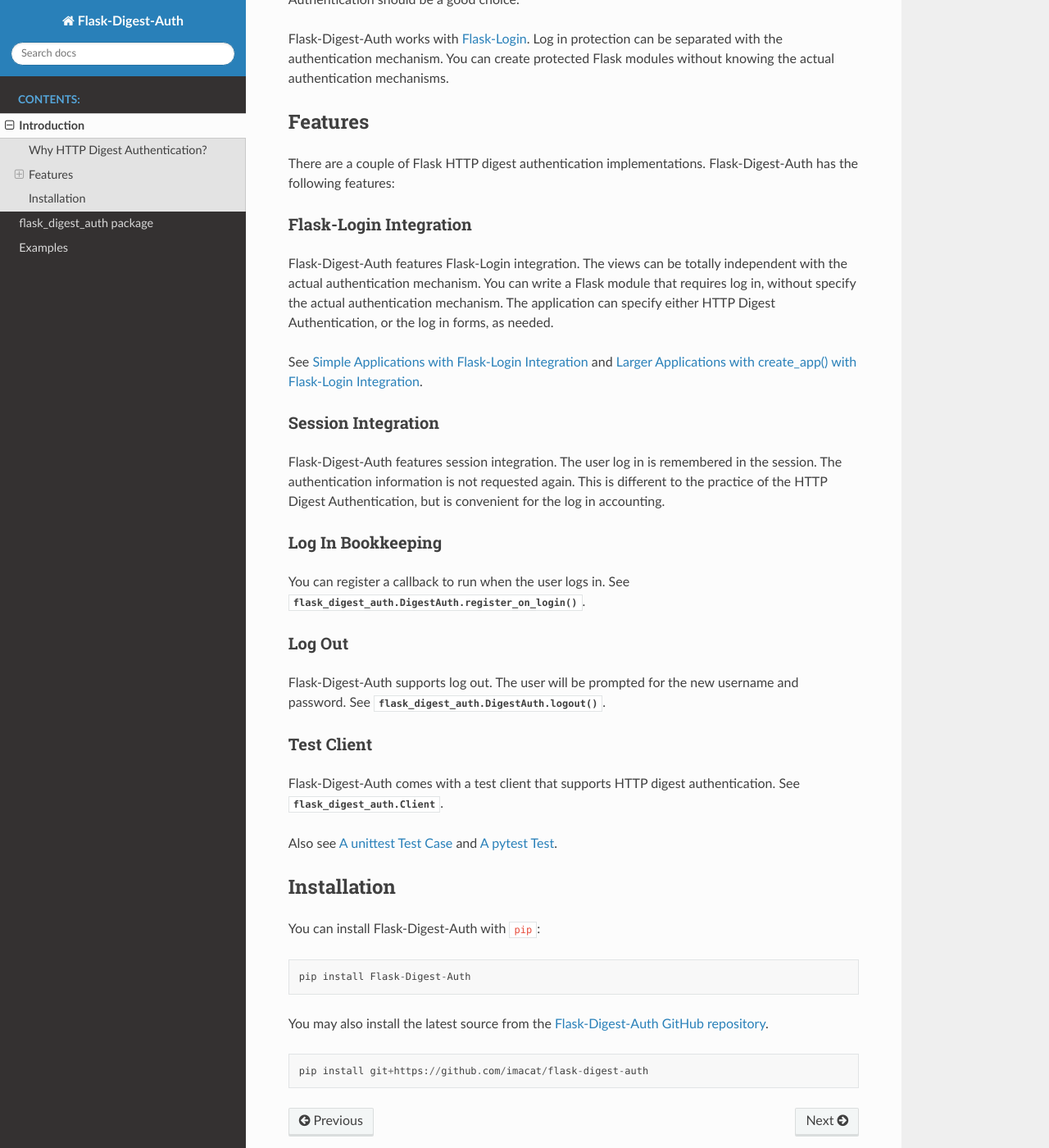
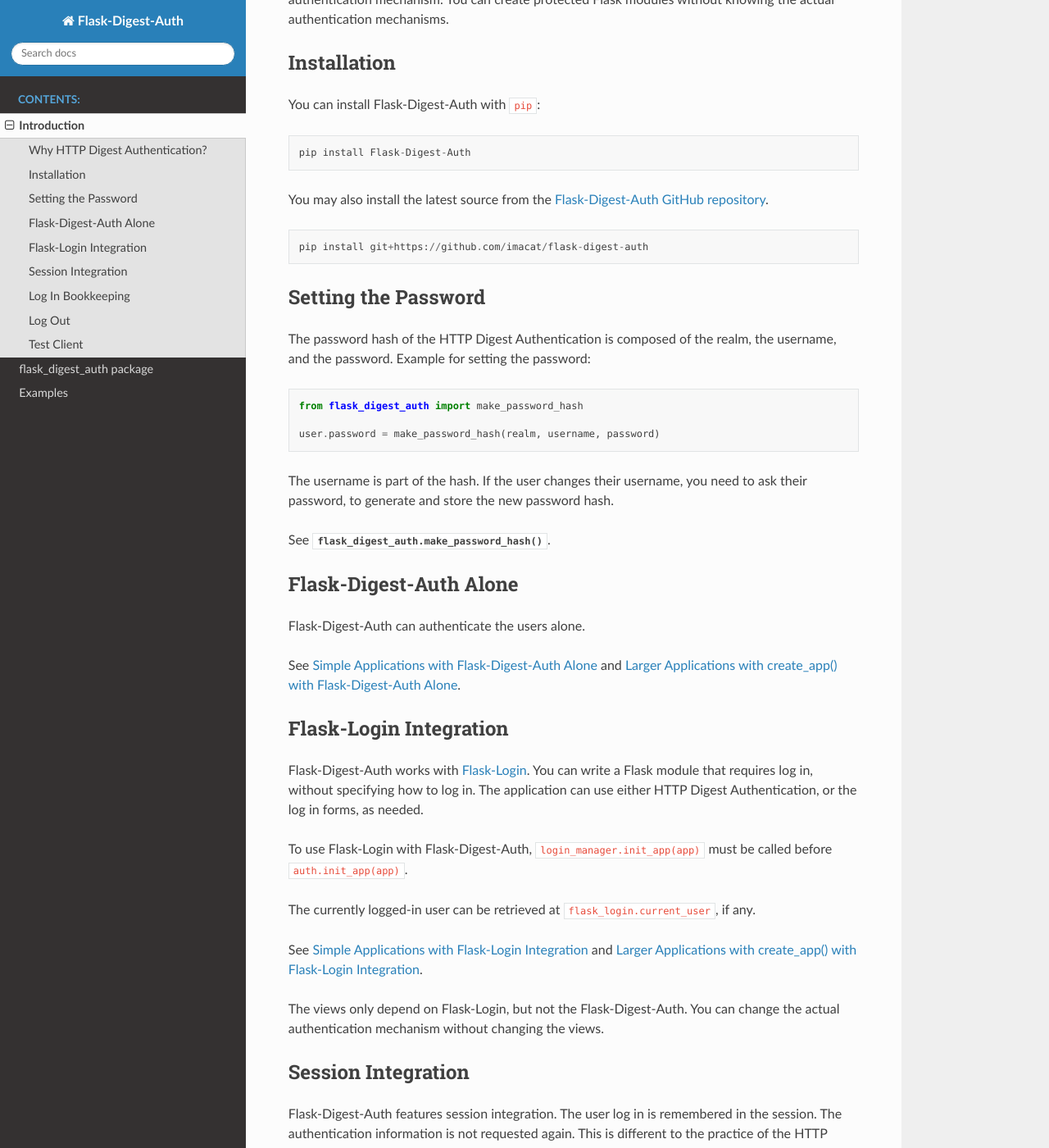
Before and after one commit to imacat/flask-digestauth, a Sphinx documentation site: the page built from docs/source/intro.rst, in a window 1280 px wide and 1400 px high, scrolled down 612 px. Shown: the whole window at 82% size. Built offline with Sphinx 7.4.7 and the Read the Docs theme 2.0.0, drawn with Linux system fonts in a browser that asks for light colours; some of the changed text lies outside the part shown.

Commit message:
Revised the introduction in the documentation.

```diff
--- a/docs/source/intro.rst
+++ b/docs/source/intro.rst
@@ -7,8 +7,6 @@
 views.
 
 HTTP Digest Authentication is specified in `RFC 2617`_.
-
-See :ref:`example-alone-simple` and :ref:`example-alone-large`.
 
 
 Why HTTP Digest Authentication?
@@ -31,60 +29,6 @@
 Flask modules without knowing the actual authentication mechanisms.
 
 
-Features
---------
-
-There are a couple of Flask HTTP digest authentication
-implementations.  Flask-Digest-Auth has the following features:
-
-
-Flask-Login Integration
-#######################
-
-Flask-Digest-Auth features Flask-Login integration.  The views
-can be totally independent with the actual authentication mechanism.
-You can write a Flask module that requires log in, without specify
-the actual authentication mechanism.  The application can specify
-either HTTP Digest Authentication, or the log in forms, as needed.
-
-See :ref:`example-flask-login-simple` and
-:ref:`example-flask-login-large`.
-
-
-Session Integration
-###################
-
-Flask-Digest-Auth features session integration.  The user log in
-is remembered in the session.  The authentication information is not
-requested again.  This is different to the practice of the HTTP Digest
-Authentication, but is convenient for the log in accounting.
-
-
-Log In Bookkeeping
-##################
-
-You can register a callback to run when the user logs in.
-See :meth:`flask_digest_auth.DigestAuth.register_on_login`.
-
-
-Log Out
-#######
-
-Flask-Digest-Auth supports log out.  The user will be prompted for the
-new username and password.
-See :meth:`flask_digest_auth.DigestAuth.logout`.
-
-
-Test Client
-###########
-
-Flask-Digest-Auth comes with a test client that supports HTTP digest
-authentication.
-See :class:`flask_digest_auth.Client`.
-
-Also see :ref:`example-unittest` and :ref:`example-pytest`.
-
-
 Installation
 ------------
 
@@ -102,6 +46,101 @@
     pip install git+https://github.com/imacat/flask-digest-auth
 
 
+Setting the Password
+--------------------
+
+The password hash of the HTTP Digest Authentication is composed of the
+realm, the username, and the password.  Example for setting the
+password:
+
+::
+
+    from flask_digest_auth import make_password_hash
+
+    user.password = make_password_hash(realm, username, password)
+
+The username is part of the hash.  If the user changes their username,
+you need to ask their password, to generate and store the new password
+hash.
+
+See :meth:`flask_digest_auth.make_password_hash`.
+
+
+Flask-Digest-Auth Alone
+-----------------------
+
+Flask-Digest-Auth can authenticate the users alone.
+
+See :ref:`example-alone-simple` and :ref:`example-alone-large`.
+
+
+Flask-Login Integration
+-----------------------
+
+Flask-Digest-Auth works with Flask-Login_.  You can write a Flask
+module that requires log in, without specifying how to log in.  The
+application can use either HTTP Digest Authentication, or the log in
+forms, as needed.
+
+To use Flask-Login with Flask-Digest-Auth,
+``login_manager.init_app(app)`` must be called before
+``auth.init_app(app)``.
+
+The currently logged-in user can be retrieved at
+``flask_login.current_user``, if any.
+
+See :ref:`example-flask-login-simple` and
+:ref:`example-flask-login-large`.
+
+The views only depend on Flask-Login, but not the Flask-Digest-Auth.
+You can change the actual authentication mechanism without changing
+the views.
+
+
+Session Integration
+-------------------
+
+Flask-Digest-Auth features session integration.  The user log in
+is remembered in the session.  The authentication information is not
+requested again.  This is different to the practice of the HTTP Digest
+Authentication, but is convenient for the log in accounting.
+
+
+Log In Bookkeeping
+------------------
+
+You can register a callback to run when the user logs in, for ex.,
+logging the log in event, adding the log in counter, etc.
+
+::
+
+    @auth.register_on_login
+    def on_login(user: User) -> None:
+        user.visits = user.visits + 1
+
+See :meth:`flask_digest_auth.DigestAuth.register_on_login`.
+
+
+Log Out
+-------
+
+Flask-Digest-Auth supports log out.  The user will be prompted for the
+new username and password.
+
+See :meth:`flask_digest_auth.DigestAuth.logout`.
+
+
+Test Client
+-----------
+
+Flask-Digest-Auth comes with a test client that supports HTTP digest
+authentication.
+
+See :class:`flask_digest_auth.Client`.
+
+Also see :ref:`example-unittest` and :ref:`example-pytest`.
+
+
 .. _HTTP Digest Authentication: https://en.wikipedia.org/wiki/Digest_access_authentication
 .. _RFC 2617: https://www.rfc-editor.org/rfc/rfc2617
 .. _Flask: https://flask.palletsprojects.com
```
